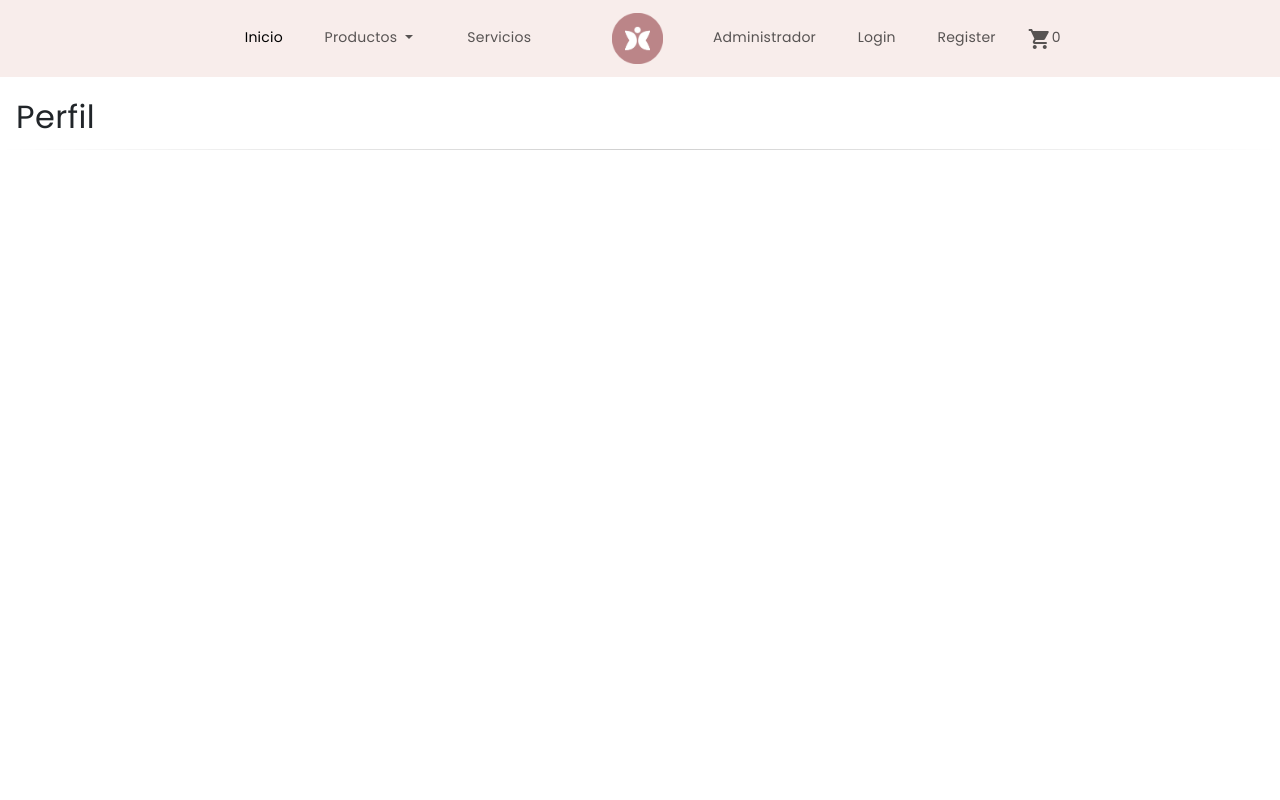
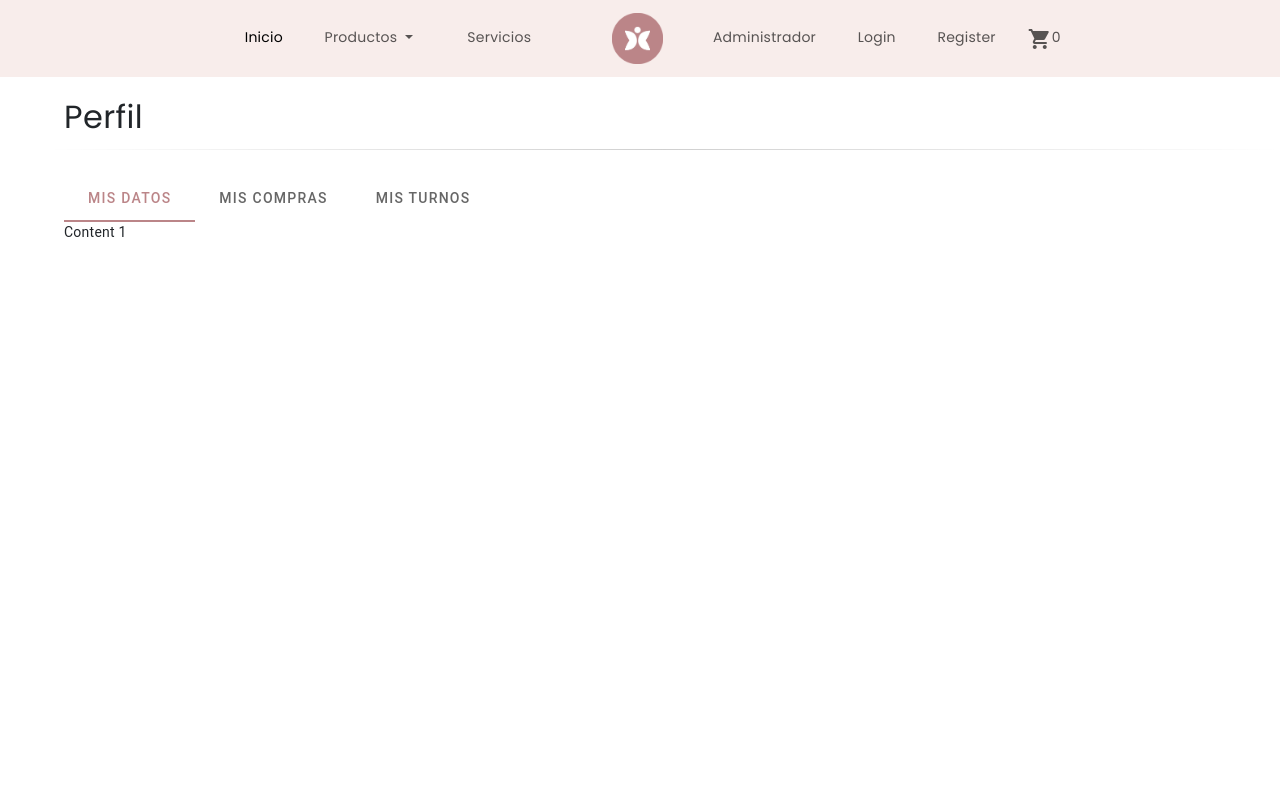
Before and after one commit to nehoxy/estetica-lida, an Angular app: page /perfil in a window 1280 px wide. Shown: the top 800 px of the page. Built offline with nearby package versions, Linux system fonts and the light colour scheme.

Commit message:
componente panel agregado

```diff
--- /dev/null
+++ b/src/app/modules/perfil/components/panel-user/panel-user.component.css
@@ -0,0 +1,18 @@
+.mat-mdc-tab-group, .mat-mdc-tab-nav-bar {
+    --mdc-tab-indicator-active-indicator-color: #BB8588;
+    --mat-tab-header-disabled-ripple-color: rgba(0, 0, 0, 0.38);
+    --mat-tab-header-pagination-icon-color: #000;
+    --mat-tab-header-inactive-label-text-color: rgba(0, 0, 0, 0.6);
+    --mat-tab-header-active-label-text-color: #BB8588;
+    --mat-tab-header-active-ripple-color: #BB8588;
+    --mat-tab-header-inactive-ripple-color: #BB8588;
+    --mat-tab-header-inactive-focus-label-text-color: rgba(0, 0, 0, 0.6);
+    --mat-tab-header-inactive-hover-label-text-color: rgba(0, 0, 0, 0.6);
+    --mat-tab-header-active-focus-label-text-color: #BB8588;
+    --mat-tab-header-active-hover-label-text-color: #BB8588;
+    --mat-tab-header-active-focus-indicator-color: #BB8588;
+    --mat-tab-header-active-hover-indicator-color: #BB8588;
+}
+.mat-mdc-tab.mdc-tab--active .mdc-tab__text-label {
+    color: var(--mat-tab-header-active-label-text-color);
+}
--- /dev/null
+++ b/src/app/modules/perfil/components/panel-user/panel-user.component.html
@@ -0,0 +1,7 @@
+<div class="container ms-1 mt-4">
+    <mat-tab-group  mat-stretch-tabs="false" mat-align-tabs="start">
+        <mat-tab label="MIS DATOS">Content 1</mat-tab>
+        <mat-tab label="MIS COMPRAS">Content 2</mat-tab>
+        <mat-tab label="MIS TURNOS">Content 3</mat-tab>
+    </mat-tab-group>
+</div>
--- a/src/app/modules/perfil/pages/perfil/perfil.component.html
+++ b/src/app/modules/perfil/pages/perfil/perfil.component.html
@@ -1,4 +1,5 @@
-<div class="contenedor">
+<div class="contenedor ms-5">
     <h2 class=" fs-2 mt-4 ms-3 mb-0">Perfil</h2>
     <hr>
+    <app-panel-user/>
 </div>
```
Also changed, not shown: src/app/modules/perfil/components/panel-user/panel-user.component.ts (added, +10 -0 lines), src/app/modules/perfil/perfil.module.ts (+7 -2 lines), src/app/modules/perfil/pages/perfil/perfil.component.css (line endings or trailing spaces), 1 other file (tests, documents, lock files or other folders).
